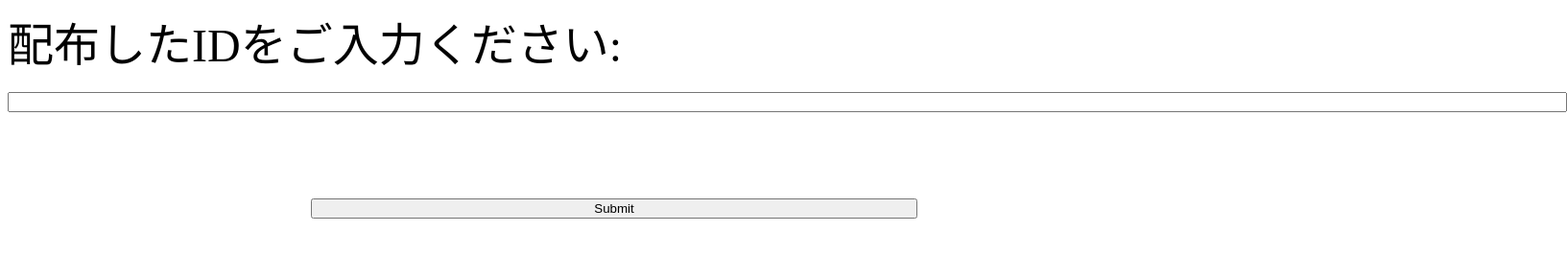
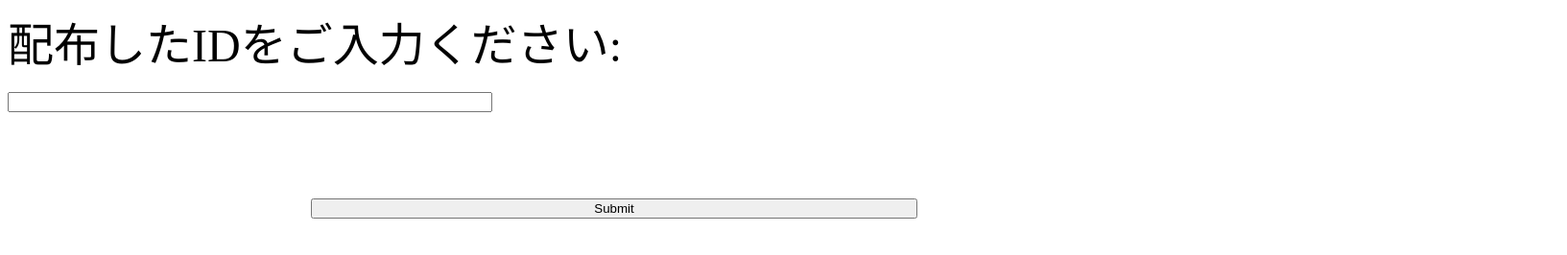
Before and after one commit to slowonlinefitness/login_form, a plain HTML site: page index.html in a window 1280 px wide. Shown: the whole page at 96% size, 1633 px wide, since content can reach past the window. Drawn offline with Linux system fonts and the light colour scheme.

Commit message:
Update index.html

```diff
--- a/index.html
+++ b/index.html
@@ -11,7 +11,7 @@
             <font size="40"> 配布したIDをご入力ください:
             </font>
             <br></br>
-            <input id="id" name="entry.873910534" size = "200" placeholder=""  required="required" type="text" onfocus="color_reset();" />
+            <input id="id" name="entry.873910534" size = "60" placeholder=""  required="required" type="text" font-size:150% onfocus="color_reset();" />
             <br></br>
             <br></br>
             <br></br>
```
